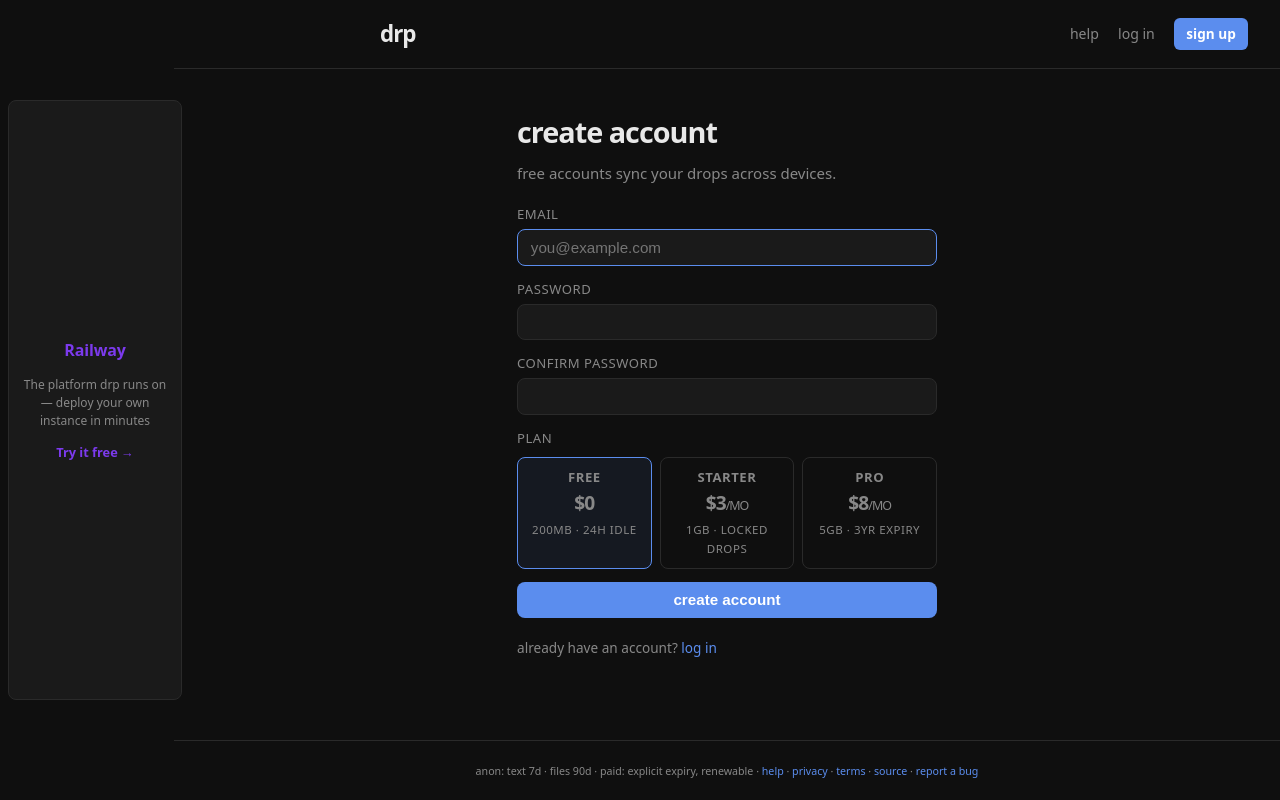
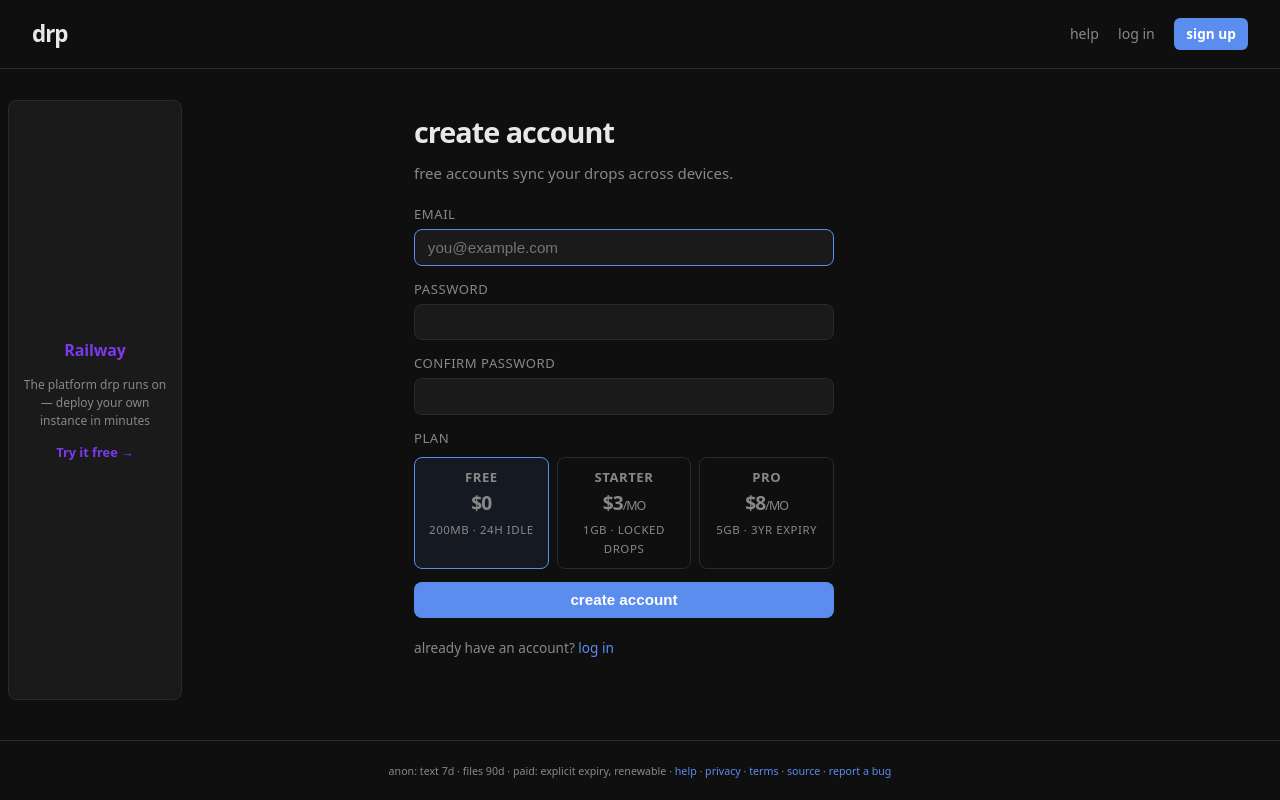
Before and after one commit to Vic-Nas/drp, a Django app: page /auth/register/ in a window 1280 px wide. Run offline with Django 5.2, Linux system fonts and the light colour scheme.

Commit message:
Fixing css

```diff
--- a/project/static/css/main.css
+++ b/project/static/css/main.css
@@ -53,15 +53,12 @@ main {
   padding: 2.5rem 1.5rem;
 }
 
-/* Treat the rail as the left wall — pad body by the rail width so
-   margin:auto on main centers within the remaining space, not the
-   full viewport. Mirrors the exact same min() the rail uses. */
+/* Rail is the left wall — push main right by the rail width so it
+   centers in the remaining space. Header and footer are unaffected. */
 @media (min-width: 1000px) {
-  body {
-    padding-left: min(300px, calc((100vw - 900px) / 2 - 16px));
-  }
-  header, footer {
-    padding-left: calc(min(300px, calc((100vw - 900px) / 2 - 16px)) + 2rem);
+  main {
+    margin-left: min(300px, calc((100vw - 900px) / 2 - 16px));
+    margin-right: auto;
   }
 }
 
```
